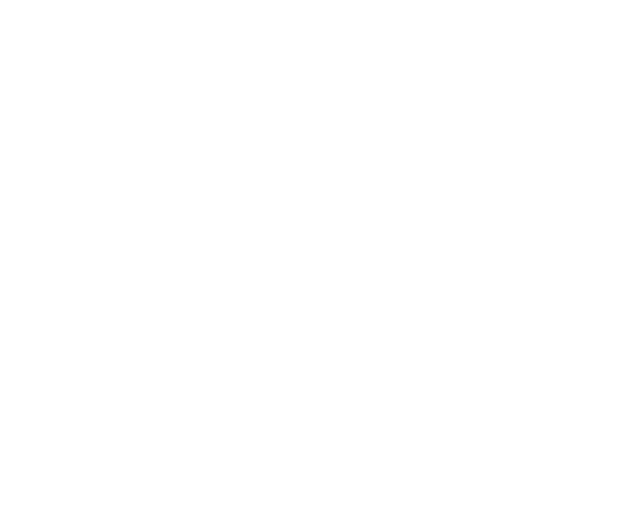
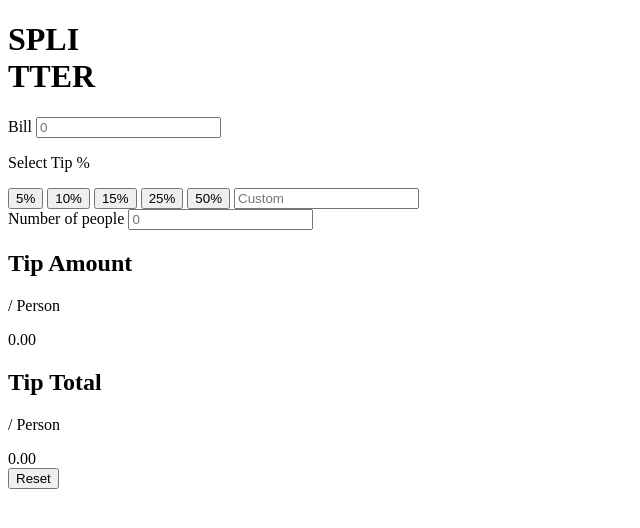
Before and after one commit to bestbrain06/tip-calculator, a plain HTML site: page index.html in a window 1280 px wide. Shown: the whole page, without its empty margins (0-640 px from the left). Drawn offline with Linux system fonts and the light colour scheme.

Commit message:
write the HTML Markup

```diff
--- a/index.html
+++ b/index.html
@@ -7,6 +7,51 @@
     <title>Tip Calculator</title>
   </head>
   <body>
+    <div class="container">
+      <main>
+        <h1>SPLI<br />TTER</h1>
+
+        <div class="card">
+          <div class="calculator-input-container">
+            <label for="bill">Bill</label>
+            <input id="bill" type="text" placeholder="0" />
+
+            <p class="tip-text">Select Tip %</p>
+            <div class="tip-container">
+              <button>5%</button>
+              <button>10%</button>
+              <button>15%</button>
+              <button>25%</button>
+              <button>50%</button>
+              <input type="text" placeholder="Custom" />
+            </div>
+
+            <label for="people">Number of people</label>
+            <input id="people" type="text" placeholder="0" />
+          </div>
+
+          <div class="calculator-result-container">
+            <div class="tip-amount-container">
+              <div>
+                <h2 class="tip-amount-text">Tip Amount</h2>
+                <p class="number-of-people">/ Person</p>
+              </div>
+              <span class="tip-amount">0.00</span>
+            </div>
+
+            <div class="total-amount-container">
+              <div>
+                <h2 class="total-amount-text">Tip Total</h2>
+                <p class="number-of-people">/ Person</p>
+              </div>
+              <span class="total-amount">0.00</span>
+            </div>
+
+            <button class="reset-button" type="reset">Reset</button>
+          </div>
+        </div>
+      </main>
+    </div>
     <script src="app.js"></script>
   </body>
 </html>
```
